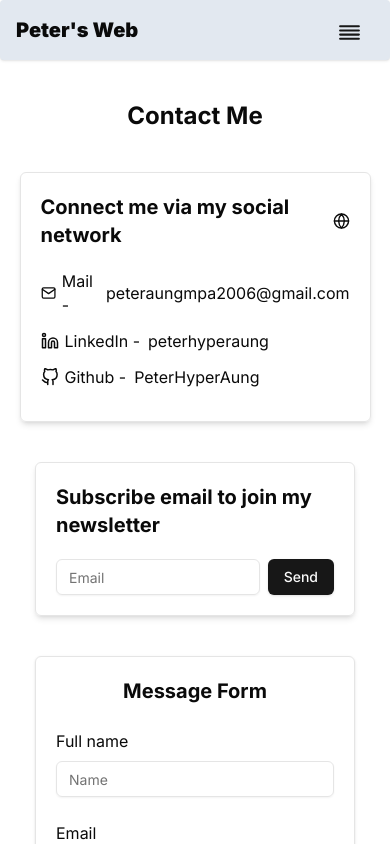
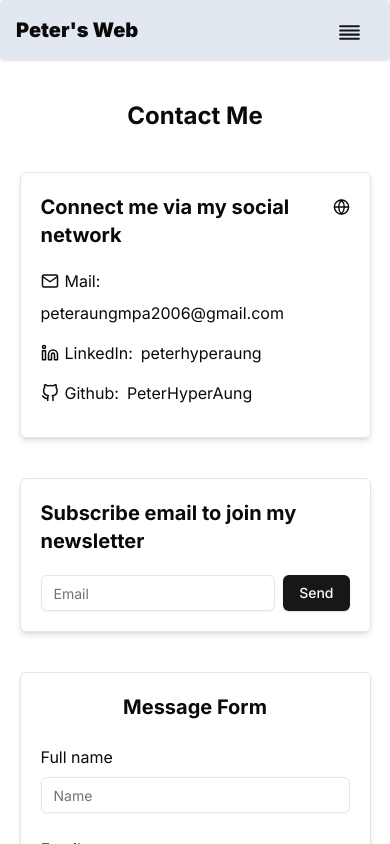
Before and after one commit to PeterHyperAung/My-Portfolio, a Next.js app: page /contact in a window 390 px wide. Shown: the top 844 px of the page. Built offline with nearby package versions, Linux system fonts and the light colour scheme.

Commit message:
contact layout fixes

```diff
--- a/src/app/(default)/contact/_components/contact-form.tsx
+++ b/src/app/(default)/contact/_components/contact-form.tsx
@@ -22,7 +22,7 @@ export default function ContactForm() {
     <>
       <form
         action={action}
-        className="border rounded-md shadow lg:w-[600px] md:w-[450px] sm:w-[400px] w-[320px] p-5 mb-5"
+        className="border rounded-md shadow lg:w-[600px] md:w-[450px] sm:w-[400px] w-[90vw] min-w-[320px] p-5 mb-5"
       >
         <div className="mb-3 text-center">
           <h3 className="font-bold text-xl">Message Form</h3>
--- a/src/app/(default)/contact/_components/newsletter-form.tsx
+++ b/src/app/(default)/contact/_components/newsletter-form.tsx
@@ -16,7 +16,7 @@ const NewsLetterForm = () => {
   });
 
   return (
-    <div className="border rounded-md p-5 shadow-md lg:w-[600px] md:w-[450px] sm:w-[400px] w-[320px] mx-auto">
+    <div className="border rounded-md p-5 shadow-md lg:w-[600px] md:w-[450px] sm:w-[400px] w-[90vw] min-w-[320px] mx-auto">
       <h3 className="text-xl font-bold mb-5">
         Subscribe email to join my newsletter
       </h3>
--- a/src/app/(default)/contact/_components/social-info.tsx
+++ b/src/app/(default)/contact/_components/social-info.tsx
@@ -2,23 +2,23 @@ import React from "react";
 import { FiGithub, FiGlobe, FiLinkedin, FiMail } from "react-icons/fi";
 export default function SocialInfoCard() {
   return (
-    <div className="border rounded-md p-5 shadow-md lg:w-[600px] md:w-[450px] sm:w-[400px] w-[90vw]">
-      <h3 className="text-xl font-bold mb-5 flex justify-start items-center gap-2">
-        Connect me via my social network <FiGlobe size={20} />
+    <div className="border rounded-md p-5 shadow-md lg:w-[600px] md:w-[450px] sm:w-[400px] w-[90vw] min-w-[320px]">
+      <h3 className="text-xl font-bold mb-5 flex justify-start items-start gap-2">
+        Connect me via my social network <FiGlobe size={20} className="mt-1" />
       </h3>
 
-      <div className="flex justfiy-start items-center gap-2 mb-3">
+      <div className="flex justfiy-start items-center gap-2 mb-4 flex-wrap">
         <span className="flex justfiy-start items-center gap-1.5">
-          <FiMail size={18} className="inline-block" /> Mail -
+          <FiMail size={18} className="inline-block" /> Mail:
         </span>
         <a href="mailto:peteraungmpa2006@gmail.com" target="_blank">
           peteraungmpa2006@gmail.com
         </a>
       </div>
 
-      <div className="flex justfiy-start items-center gap-2 mb-3">
+      <div className="flex justfiy-start items-center gap-2 mb-4">
         <span className="flex justfiy-start items-center gap-1.5">
-          <FiLinkedin size={18} className="inline-block" /> LinkedIn -
+          <FiLinkedin size={18} className="inline-block" /> LinkedIn:
         </span>
         <a href="https://www.linkedin.com/in/peterhyperaung/" target="_blank">
           peterhyperaung
@@ -27,7 +27,7 @@ export default function SocialInfoCard() {
 
       <div className="flex justfiy-start items-center gap-2 mb-3">
         <span className="flex justfiy-start items-center gap-1.5">
-          <FiGithub size={18} className="inline-block" /> Github -
+          <FiGithub size={18} className="inline-block" /> Github:
         </span>
         <a href="https://github.com/PeterHyperAung" target="_blank">
           PeterHyperAung
--- a/src/components/ui/button.tsx
+++ b/src/components/ui/button.tsx
@@ -1,8 +1,8 @@
-import * as React from "react"
-import { Slot } from "@radix-ui/react-slot"
-import { cva, type VariantProps } from "class-variance-authority"
+import * as React from "react";
+import { Slot } from "@radix-ui/react-slot";
+import { cva, type VariantProps } from "class-variance-authority";
 
-import { cn } from "@/lib/utils"
+import { cn } from "@/lib/utils";
 
 const buttonVariants = cva(
   "inline-flex items-center justify-center whitespace-nowrap rounded-md text-sm font-medium transition-colors focus-visible:outline-none focus-visible:ring-1 focus-visible:ring-ring disabled:pointer-events-none disabled:opacity-50",
@@ -32,26 +32,29 @@ const buttonVariants = cva(
       size: "default",
     },
   }
-)
+);
 
 export interface ButtonProps
   extends React.ButtonHTMLAttributes<HTMLButtonElement>,
     VariantProps<typeof buttonVariants> {
-  asChild?: boolean
+  asChild?: boolean;
 }
 
 const Button = React.forwardRef<HTMLButtonElement, ButtonProps>(
   ({ className, variant, size, asChild = false, ...props }, ref) => {
-    const Comp = asChild ? Slot : "button"
+    const Comp = asChild ? Slot : "button";
     return (
       <Comp
-        className={cn(buttonVariants({ variant, size, className }))}
+        className={cn(
+          buttonVariants({ variant, size, className }),
+          "hover:bg-gray-800"
+        )}
         ref={ref}
         {...props}
       />
-    )
+    );
   }
-)
-Button.displayName = "Button"
+);
+Button.displayName = "Button";
 
-export { Button, buttonVariants }
+export { Button, buttonVariants };
```
